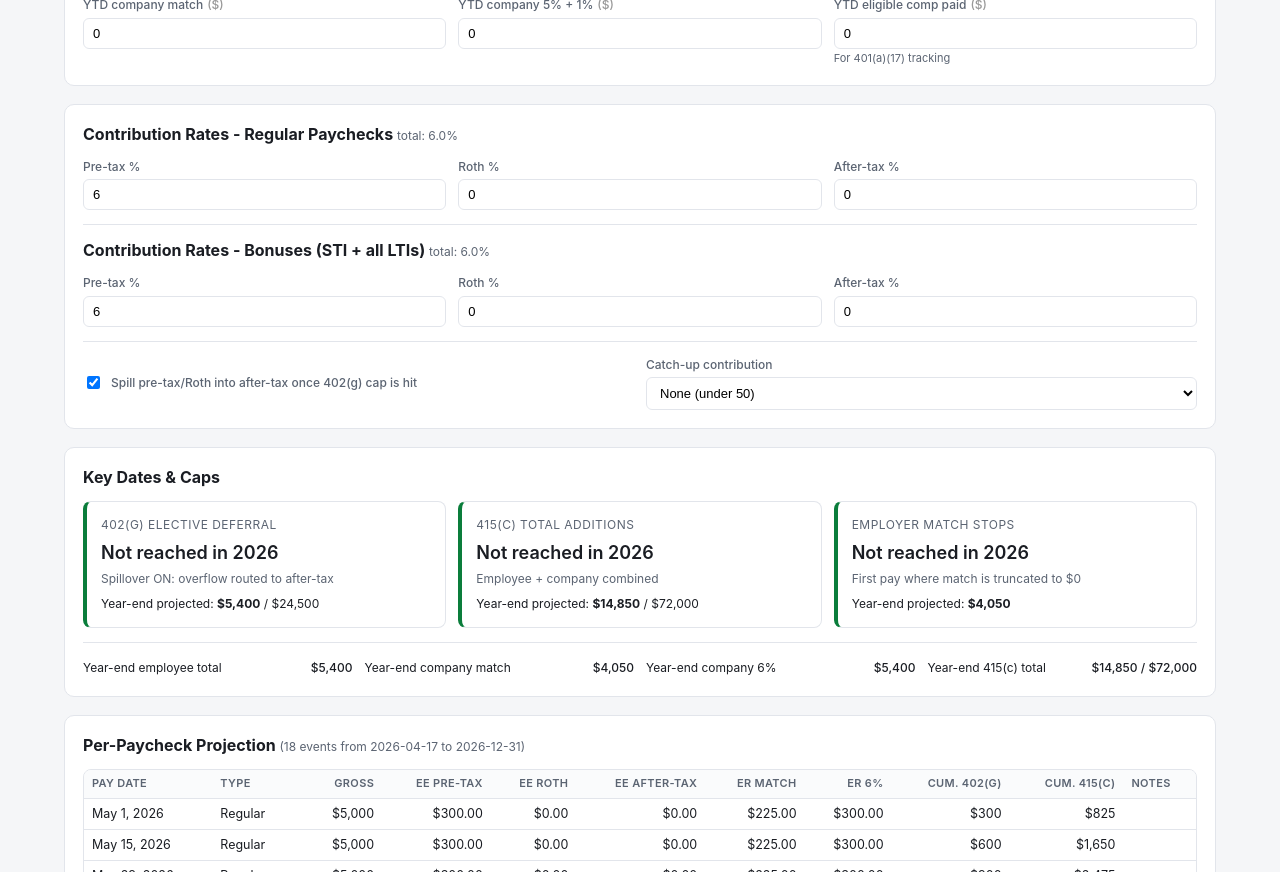
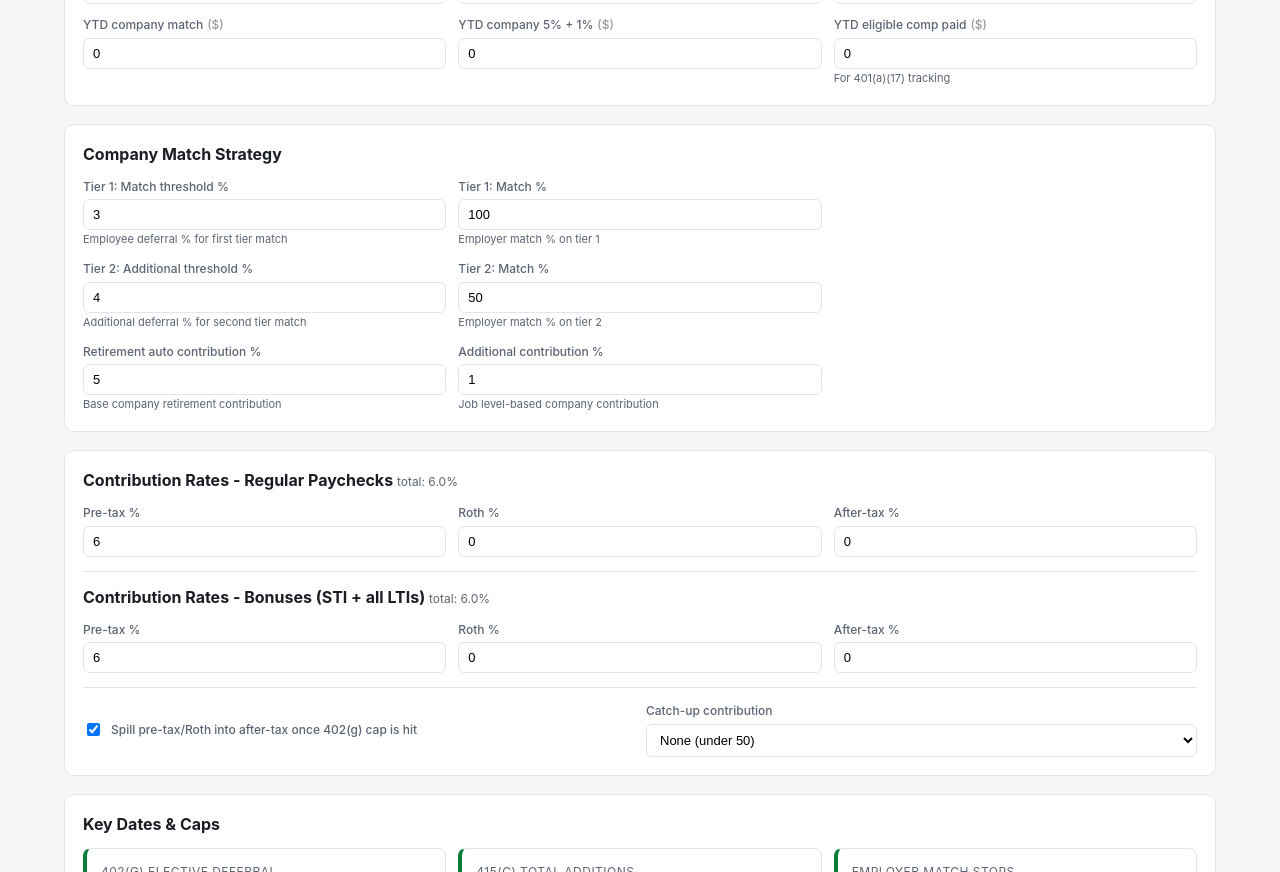
Before and after one commit to kunbayer/401k-planner, a React (Vite) app: page / in a window 1280 px wide. Shown: the part 860-1732 px from the top of the page. Built offline with nearby package versions, Linux system fonts and the light colour scheme.

Commit message:
Add configurable company match strategy section

```diff
--- a/src/App.jsx
+++ b/src/App.jsx
@@ -63,8 +63,9 @@ function buildEvents(lastPayDate, paycheckGross, sti, ltis) {
   return events;
 }
 
-function simulate({ events, regRates, bonusRates, ytd, spillOn, catchupAmount }) {
+function simulate({ events, regRates, bonusRates, ytd, spillOn, catchupAmount, matchStrategy }) {
   const limit402g = LIMIT_402G + (catchupAmount || 0);
+  const ms = matchStrategy || DEFAULTS.matchStrategy;
 
   let cumPreRoth = ytd.preTax + ytd.roth;
   let cumAfterTax = ytd.afterTax;
@@ -118,11 +119,14 @@ function simulate({ events, regRates, bonusRates, ytd, spillOn, catchupAmount })
     let actualAfterTax = intendedAfterTax + spillAmount;
 
     const intendedElectiveRate = ev.gross > 0 ? intendedElective / ev.gross : 0;
+    const tier1Threshold = ms.tier1Rate / 100;
+    const tier2Threshold = (ms.tier1Rate + ms.tier2Rate) / 100;
     const matchRate =
-      Math.min(intendedElectiveRate, 0.03) * 1.0 + Math.max(0, Math.min(intendedElectiveRate - 0.03, 0.04)) * 0.5;
+      Math.min(intendedElectiveRate, tier1Threshold) * (ms.tier1Match / 100) +
+      Math.max(0, Math.min(intendedElectiveRate - tier1Threshold, ms.tier2Rate / 100)) * (ms.tier2Match / 100);
     let match = eligibleGross * matchRate;
 
-    let nonElective = eligibleGross * 0.06;
+    let nonElective = eligibleGross * ((ms.retirement + ms.additional) / 100);
 
     const room415c = Math.max(0, LIMIT_415C - cum415);
     const total = actualPre + actualRoth + actualAfterTax + match + nonElective;
@@ -255,6 +259,14 @@ const DEFAULTS = {
   bonusRates: { preTax: 6, roth: 0, afterTax: 0 },
   spillOn: true,
   catchup: "none",
+  matchStrategy: {
+    tier1Rate: 3,
+    tier1Match: 100,
+    tier2Rate: 4,
+    tier2Match: 50,
+    retirement: 5,
+    additional: 1,
+  },
 };
 
 function loadSaved() {
@@ -287,12 +299,13 @@ function App() {
   const [bonusRates, setBonusRates] = useState(saved.bonusRates);
   const [spillOn, setSpillOn] = useState(saved.spillOn);
   const [catchup, setCatchup] = useState(saved.catchup);
+  const [matchStrategy, setMatchStrategy] = useState(saved.matchStrategy);
   const [savedAt, setSavedAt] = useState(null);
 
   useEffect(() => {
-    saveState({ lastPayDate, paycheckGross, sti, ltis, ytd, regRates, bonusRates, spillOn, catchup });
+    saveState({ lastPayDate, paycheckGross, sti, ltis, ytd, regRates, bonusRates, spillOn, catchup, matchStrategy });
     setSavedAt(new Date());
-  }, [lastPayDate, paycheckGross, sti, ltis, ytd, regRates, bonusRates, spillOn, catchup]);
+  }, [lastPayDate, paycheckGross, sti, ltis, ytd, regRates, bonusRates, spillOn, catchup, matchStrategy]);
 
   const resetAll = () => {
     if (!window.confirm("Reset all inputs to defaults and clear saved data?")) return;
@@ -310,10 +323,11 @@ function App() {
     setBonusRates(DEFAULTS.bonusRates);
     setSpillOn(DEFAULTS.spillOn);
     setCatchup(DEFAULTS.catchup);
+    setMatchStrategy(DEFAULTS.matchStrategy);
   };
 
   const exportJson = () => {
-    const state = { lastPayDate, paycheckGross, sti, ltis, ytd, regRates, bonusRates, spillOn, catchup };
+    const state = { lastPayDate, paycheckGross, sti, ltis, ytd, regRates, bonusRates, spillOn, catchup, matchStrategy };
     const blob = new Blob([JSON.stringify(state, null, 2)], { type: "application/json" });
     const url = URL.createObjectURL(blob);
     const a = document.createElement("a");
@@ -386,6 +400,7 @@ function App() {
       ytd: ytdNum,
       spillOn,
       catchupAmount,
+      matchStrategy,
     });
 
     const remainingElectiveLimit = Math.max(0, LIMIT_402G + catchupAmount - (ytdNum.preTax + ytdNum.roth));
@@ -411,6 +426,7 @@ function App() {
       ytd: ytdNum,
       spillOn: true,
       catchupAmount,
+      matchStrategy,
     });
 
     const maxMatchSim = simulate({
@@ -420,6 +436,7 @@ function App() {
       ytd: ytdNum,
       spillOn: true,
       catchupAmount,
+      matchStrategy,
     });
 
     const maxPossibleMatch = Math.max(maxMatchSim.finalState.cumMatch, userSim.finalState.cumMatch);
@@ -437,7 +454,7 @@ function App() {
       unused402g,
       unused415c,
     };
-  }, [lastPayDate, paycheckGross, sti, ltis, ytd, regRates, bonusRates, spillOn, catchupAmount]);
+  }, [lastPayDate, paycheckGross, sti, ltis, ytd, regRates, bonusRates, spillOn, catchupAmount, matchStrategy]);
 
   const addLti = () => setLtis([...ltis, { amount: 0, date: "2026-09-01" }]);
   const rmLti = (i) => setLtis(ltis.filter((_, idx) => idx !== i));
@@ -453,8 +470,7 @@ function App() {
         <div>
           <h1>401(k) Contribution Planner - 2026</h1>
           <div className="sub">
-            Bayer plan: 100% match on first 3%, 50% on next 4%, plus 5% + 1% non-elective. Match continues past
-            402(g) and stops only at 415(c).
+            Configure your Bayer plan match strategy below (default: 100% match on first 3%, 50% on next 4%, plus 5% + 1% non-elective). Match continues past 402(g) and stops only at 415(c).
           </div>
         </div>
         <div className="flex" style={{ gap: 6, flexWrap: "wrap" }}>
@@ -578,6 +594,56 @@ function App() {
             step="1000"
             suffix="$"
             hint="For 401(a)(17) tracking"
+          />
+        </div>
+      </div>
+
+      <div className="card">
+        <h2>Company Match Strategy</h2>
+        <div className="grid grid-3">
+          <NumInput
+            label="Tier 1: Match threshold %"
+            value={matchStrategy.tier1Rate}
+            onChange={(v) => setMatchStrategy({ ...matchStrategy, tier1Rate: v })}
+            step="0.5"
+            hint="Employee deferral % for first tier match"
+          />
+          <NumInput
+            label="Tier 1: Match %"
+            value={matchStrategy.tier1Match}
+            onChange={(v) => setMatchStrategy({ ...matchStrategy, tier1Match: v })}
+            step="5"
+            hint="Employer match % on tier 1"
+          />
+          <div></div>
+          <NumInput
+            label="Tier 2: Additional threshold %"
+            value={matchStrategy.tier2Rate}
+            onChange={(v) => setMatchStrategy({ ...matchStrategy, tier2Rate: v })}
+            step="0.5"
+            hint="Additional deferral % for second tier match"
+          />
+          <NumInput
+            label="Tier 2: Match %"
+            value={matchStrategy.tier2Match}
+            onChange={(v) => setMatchStrategy({ ...matchStrategy, tier2Match: v })}
+            step="5"
+            hint="Employer match % on tier 2"
+          />
+          <div></div>
+          <NumInput
+            label="Retirement auto contribution %"
+            value={matchStrategy.retirement}
+            onChange={(v) => setMatchStrategy({ ...matchStrategy, retirement: v })}
+            step="0.5"
+            hint="Base company retirement contribution"
+          />
+          <NumInput
+            label="Additional contribution %"
+            value={matchStrategy.additional}
+            onChange={(v) => setMatchStrategy({ ...matchStrategy, additional: v })}
+            step="0.5"
+            hint="Job level-based company contribution"
           />
         </div>
       </div>
```
Also changed, not shown: 1 other file (tests, documents, lock files or other folders).
